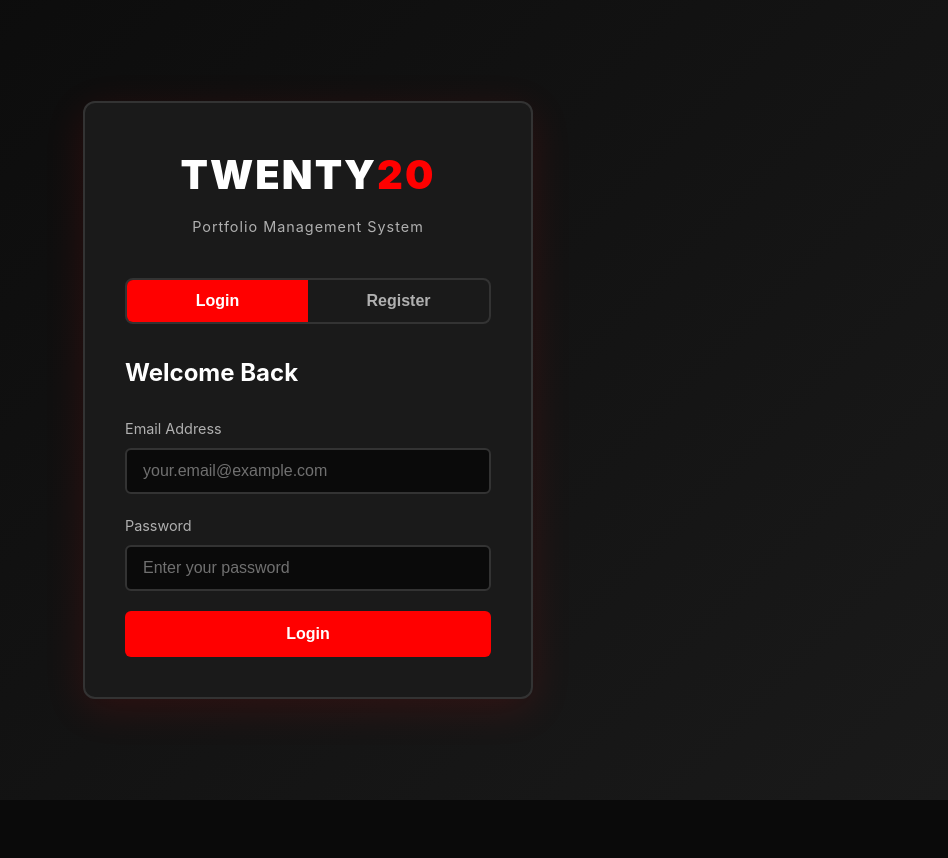
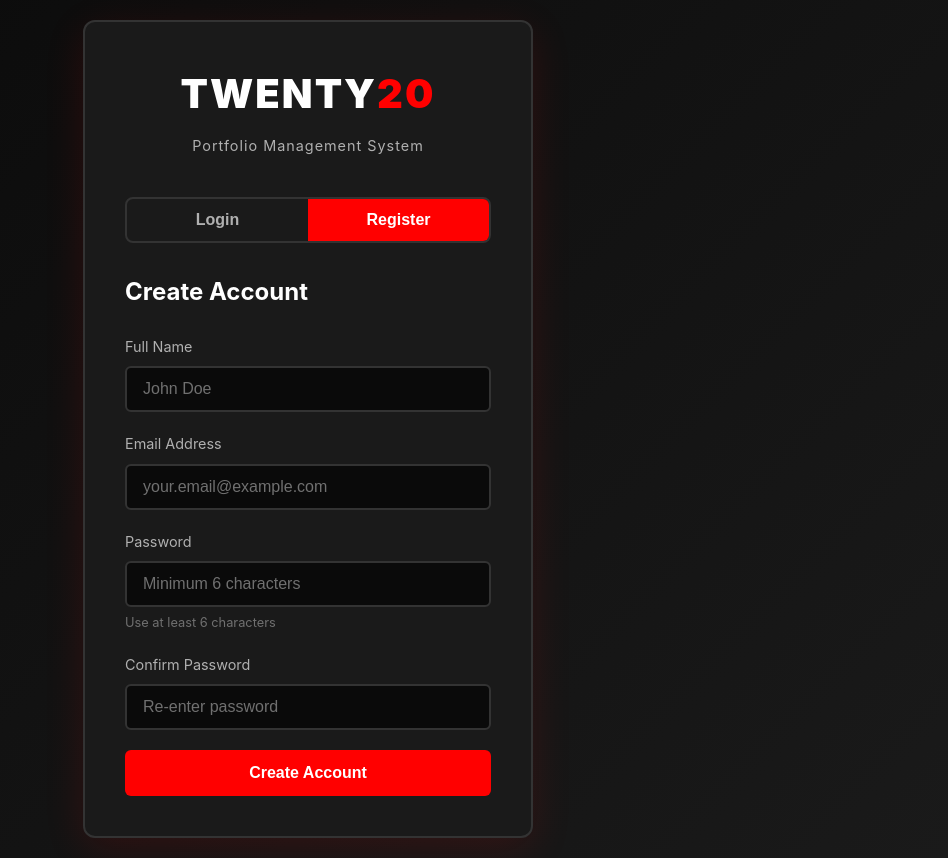
Before and after one commit to M-Ayaan-21/twenty20-portfolio, a website: page public/index.html in a window 1280 px wide. Both pictures are taken after a click on the button "Register". Shown: the whole page, without its empty margins (332-1280 px from the left). Before the commit the page ends 800 px from the top, so only its background shows below. Drawn offline with Linux system fonts and the light colour scheme.

Commit message:
Fix: Correct element IDs in index.html to match main.js

```diff
--- a/public/index.html
+++ b/public/index.html
@@ -16,8 +16,8 @@
 
             <!-- Toggle Buttons -->
             <div class="toggle-container">
-                <button type="button" class="toggle-btn active" id="loginToggle">Login</button>
-                <button type="button" class="toggle-btn" id="registerToggle">Register</button>
+                <button type="button" class="toggle-btn active" id="loginTab">Login</button>
+                <button type="button" class="toggle-btn" id="registerTab">Register</button>
             </div>
 
             <!-- Login Form -->
@@ -63,8 +63,8 @@
                 </div>
 
                 <div class="form-group">
-                    <label for="registerConfirmPassword">Confirm Password</label>
-                    <input type="password" id="registerConfirmPassword" name="confirmPassword" required placeholder="Re-enter password">
+                    <label for="confirmPassword">Confirm Password</label>
+                    <input type="password" id="confirmPassword" name="confirmPassword" required placeholder="Re-enter password">
                 </div>
 
                 <button type="submit" class="btn-primary">
```
